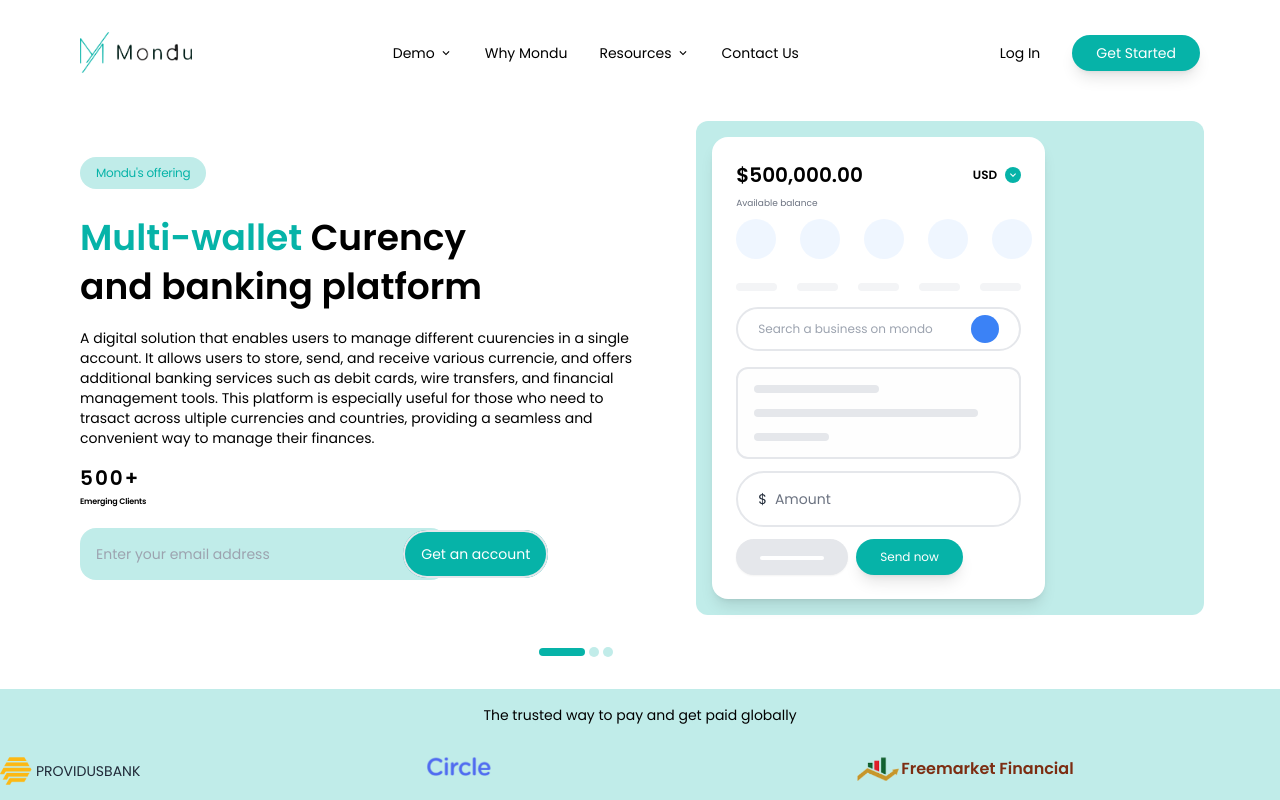
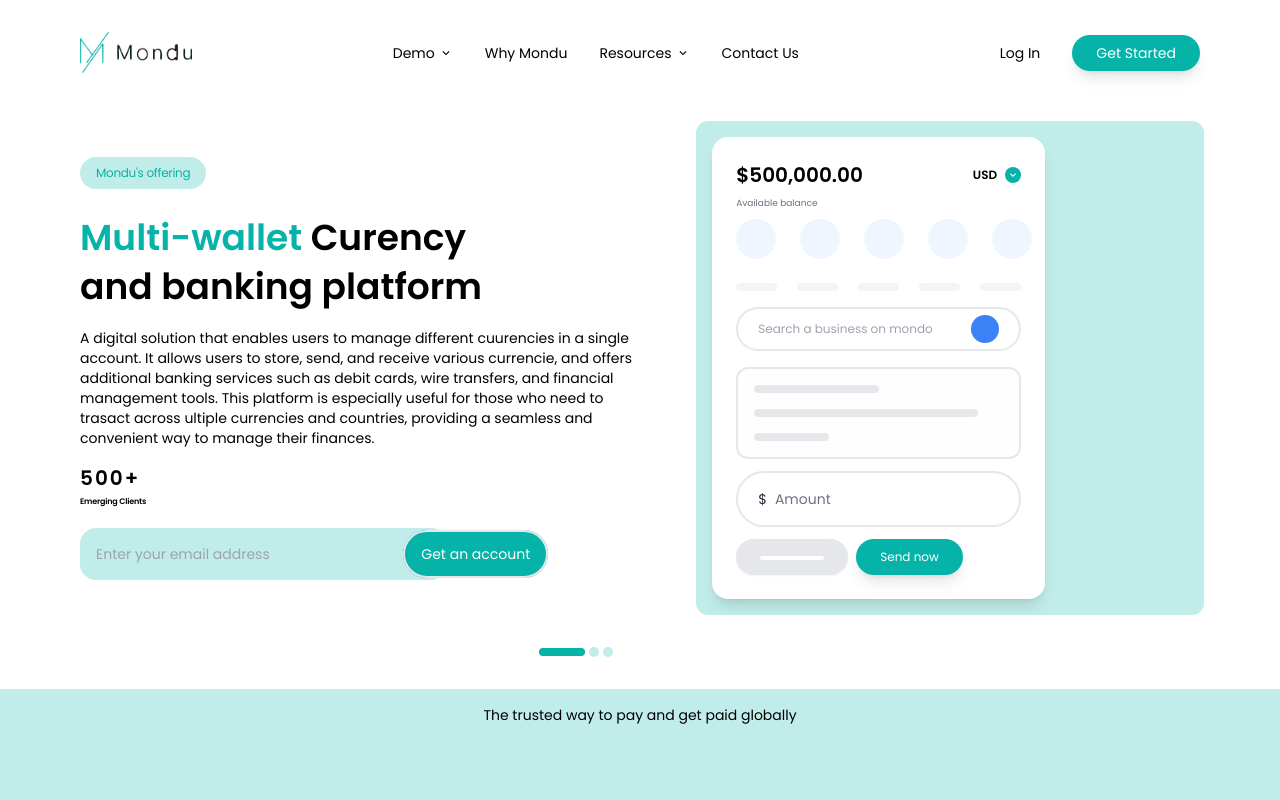
Before and after one commit to unwana0814/mondo-app, a React (Create React App) app: page / in a window 1280 px wide. Shown: the top 800 px of the page. Built offline with nearby package versions, Linux system fonts and the light colour scheme.

Commit message:
Added Transition

```diff
--- a/package.json
+++ b/package.json
@@ -12,7 +12,6 @@
     "react-icons": "^4.8.0",
     "react-router-dom": "^6.11.2",
     "react-scripts": "5.0.1",
-    "swiper": "^9.3.2",
     "web-vitals": "^2.1.4"
   },
   "scripts": {
--- a/src/components/Hero_section.jsx
+++ b/src/components/Hero_section.jsx
@@ -45,7 +45,7 @@
              <h3 className='tracking-widest mt-8 lg:mt-0 text-xl  font-semibold md:text-center lg:text-left'>{texts[currentSlide].paragraph2} <pre className='lg:text-[8px] text-sm tracking-tight font-pop'>{texts[currentSlide].paragraph3}</pre></h3>
 
                <div className="mt-4 ">
-               <input className='bg-[#06B3A8] bg-opacity-25 p-2 md:py-4 pl-6 md:pl-4 md:pr-20 pr-4 text-sm rounded-2xl' type="type" value="" placeholder='Enter your email address' /> <span className='px-4 py-2 lg:py-3 rounded-full bg-[#06B3A8] md:-ml-12 -ml-8  text-xs md:text-sm text-white border-2'>Get an account</span>
+               <input className='bg-[#06B3A8] bg-opacity-25 p-2 md:py-4 pl-6 md:pl-4 md:pr-20 pr-4 text-sm rounded-2xl' type="type" placeholder='Enter your email address' /> <span className='px-4 py-2 lg:py-3 rounded-full bg-[#06B3A8] md:-ml-12 -ml-8  text-xs md:text-sm text-white border-2'>Get an account</span>
              </div>
          </motion.div>
           {/* ))} */}
--- a/src/components/Main.jsx
+++ b/src/components/Main.jsx
@@ -1,4 +1,4 @@
-import React, {Component} from 'react';
+import React from 'react';
 import fiat from '../images/fiat republic.png';
 import clearjunction from '../images/Clear Junction Limited - png.png';
 import providusbank from '../images/path7.png';
@@ -15,21 +15,11 @@
 import gbp from '../images/Mobile a.jpg';
 import eur from '../images/Mobile a.png';
 import graph from '../images/Mobile b.png';
-import { motion, AnimatePresence } from 'framer-motion';
-import SwiperCore, { Navigation, Pagination, Autoplay } from 'swiper';
-import { Swiper, SwiperSlide } from 'swiper/react';
-import 'swiper/swiper.min.css';
-// import './components/navigation/navigation.min.css';
-// import './components/pagination/pagination.min.css';
-
-SwiperCore.use([Navigation, Pagination, Autoplay]);
-
-
-// import 'swiper/css';
+import { motion } from 'framer-motion';
 
 function Main() {
-    const slideFromLeft = true
-  return (
+
+    return (
     <div className='font-pop'>
         <div className='bg-[#06B3A8] bg-opacity-25 mt-4'>
             <p className='text-center text-sm py-4 md:block hidden'>The trusted way to pay and get paid globally</p>
@@ -38,42 +28,26 @@
 
         {/* <AnimatePresence> */}
         {/* {slideFromLeft && ( */}
-            <div className='flex justify-center flex-wrap items-center md:gap-8 gap-3  pb-8 pt-4'>
-                <Swiper
-                slidesPerView={3}
-                navigation
-                pagination={{ clickable: false }}
-                autoplay={{ delay: 1000 }}
-                >
-                <SwiperSlide>
+            <div className='flex justify-center flex-wrap items-center md:gap-8 gap-3  pb-8 pt-4 animate-trans-left-in'>
+
                 <div className='flex gap-2 items-align'>
                     <img className='w-10' src={fiat} alt="" />
                     <p className='text-orange-500 font-semibold'>Fiat Republic</p>
                 </div>
-                </SwiperSlide>
-                <SwiperSlide>
                 <div>
                     <img className='w-36' src={clearjunction} alt="" />
                 </div>
-                </SwiperSlide>
-                <SwiperSlide>
                 <div className='flex items-center gap-1'>
                     <img className='w-8' src={providusbank} alt="" />
                     <p className='uppercase text-sm text-gray-800'>Providusbank</p>
                 </div>
-                </SwiperSlide>
-                <SwiperSlide>
                 <div>
                     <img className='w-16' src={circle} alt="" />
                 </div>
-                </SwiperSlide>
-                <SwiperSlide>
                 <div className='flex'>
                     <img className='w-12' src={freemarket} alt="" />
                     <p className='text-orange-900 font-semibold'>Freemarket Financial</p>
                 </div>
-                </SwiperSlide>
-                </Swiper>
             </div>
         {/* )} */}
         {/* </AnimatePresence> */}
```
Also changed, not shown: public/manifest.json (added), 1 other file (tests, documents, lock files or other folders).
